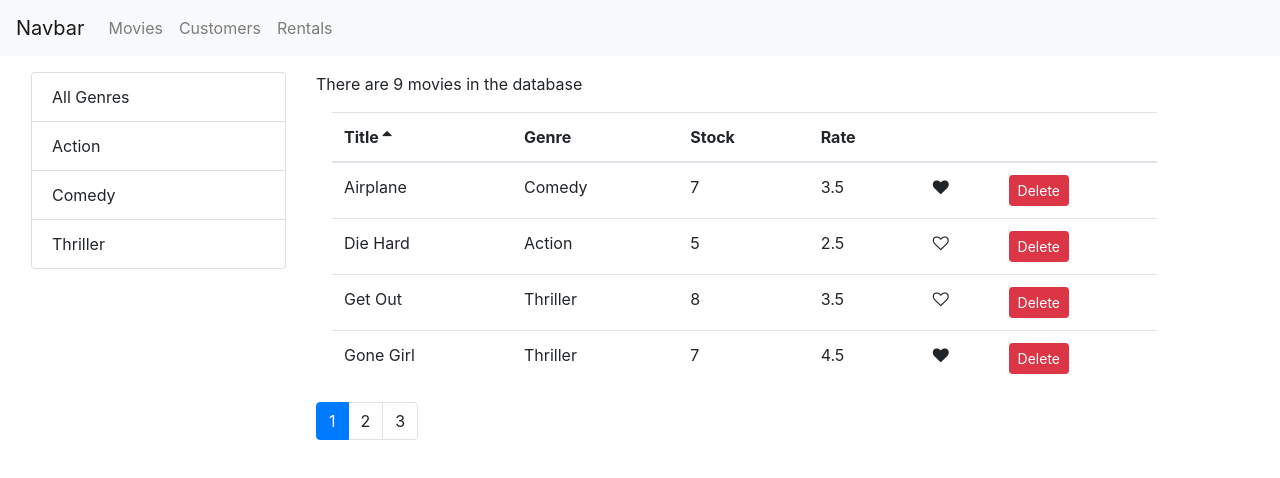
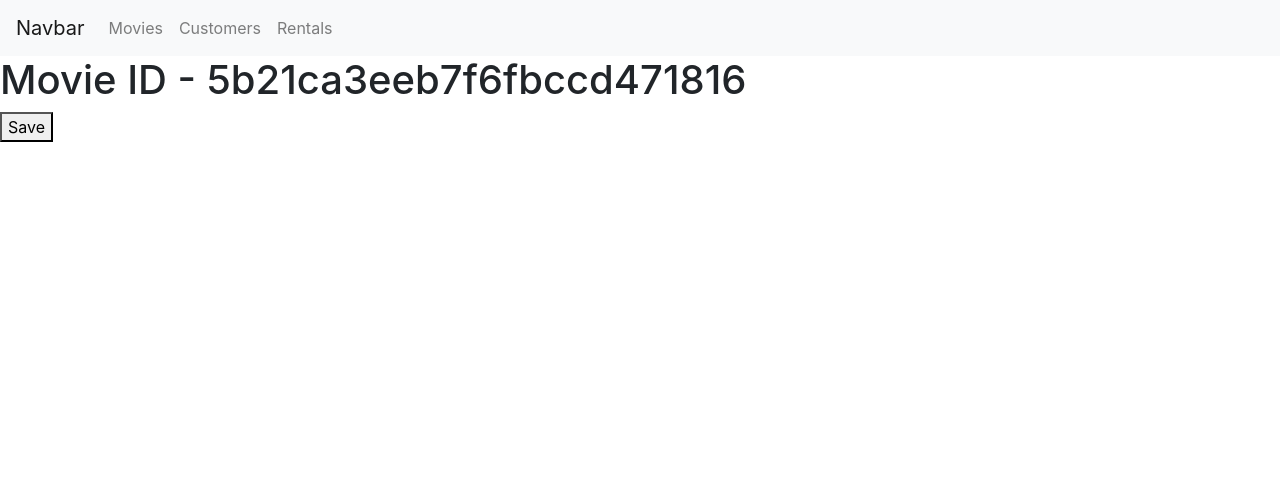
Before and after one commit to msinta/react-codewmosh, a React (Create React App) app in the folder vidly/: page /movies/5b21ca3eeb7f6fbccd471816 in a window 1280 px wide. Shown: the top 478 px of the page. Built offline with nearby package versions, Linux system fonts and the light colour scheme.

Commit message:
link to the movie works

```diff
--- a/vidly/src/App.js
+++ b/vidly/src/App.js
@@ -5,18 +5,20 @@ import RentalsLink from "./components/rentalslink";
 import CustomersLink from "./components/customerslink";
 import { Switch, Route, Redirect } from "react-router-dom";
 import NotFound from "./components/notFound";
+import MovieDetails from "./components/moviedetails";
 
 function App() {
   return (
     <div>
       <NavBar />
       <Switch>
-        <Route path='/' exact component={Movies}/>
-        <Route path='/movies'  component={Movies}/>
-        <Route path='/customers'  component={CustomersLink}/>
-        <Route path='/rentals'  component={RentalsLink}/>
-        <Route path='/not-found'  component={NotFound}/>
-        <Redirect to='not-found'/>
+        <Route path="/movies/:id" component={MovieDetails} />
+        <Route path="/" exact component={Movies} />
+        <Route path="/movies" component={Movies} />
+        <Route path="/customers" component={CustomersLink} />
+        <Route path="/rentals" component={RentalsLink} />
+        <Route path="/not-found" component={NotFound} />
+        <Redirect to="not-found" />
       </Switch>
     </div>
   );
--- a/vidly/src/components/common/tableBody.jsx
+++ b/vidly/src/components/common/tableBody.jsx
@@ -1,10 +1,10 @@
 import React, { Component } from "react";
 import _ from "lodash";
+import { Link } from "react-router-dom";
 
 class TableBody extends Component {
   renderCell = (item, column) => {
     if (column.content) return column.content(item);
-
     return _.get(item, column.path);
   };
 
@@ -18,9 +18,11 @@ class TableBody extends Component {
       <tbody>
         {data.map((item) => (
           <tr key={item._id}>
+           <Link to={`/movies/${item._id}`}>{item.title}</Link>
             {columns.map((column) => (
               <td key={this.createKey(item, column)}>
-                {this.renderCell(item, column)}</td>
+                {this.renderCell(item, column)}
+              </td>
             ))}
           </tr>
         ))}
--- /dev/null
+++ b/vidly/src/components/moviedetails.jsx
@@ -0,0 +1,23 @@
+import React, { Component } from 'react'
+
+class MovieDetails extends Component {
+
+  handleId = () => {
+    this.props.replace("/movies")
+  };
+
+  render() {
+   return (
+    <div>
+
+    <h1>Movie ID - {this.props.match.params.id}</h1>
+
+    <button onClick={this.handleId}>Save</button>
+    </div>
+
+    )
+  };
+
+}
+
+export default MovieDetails;
```
